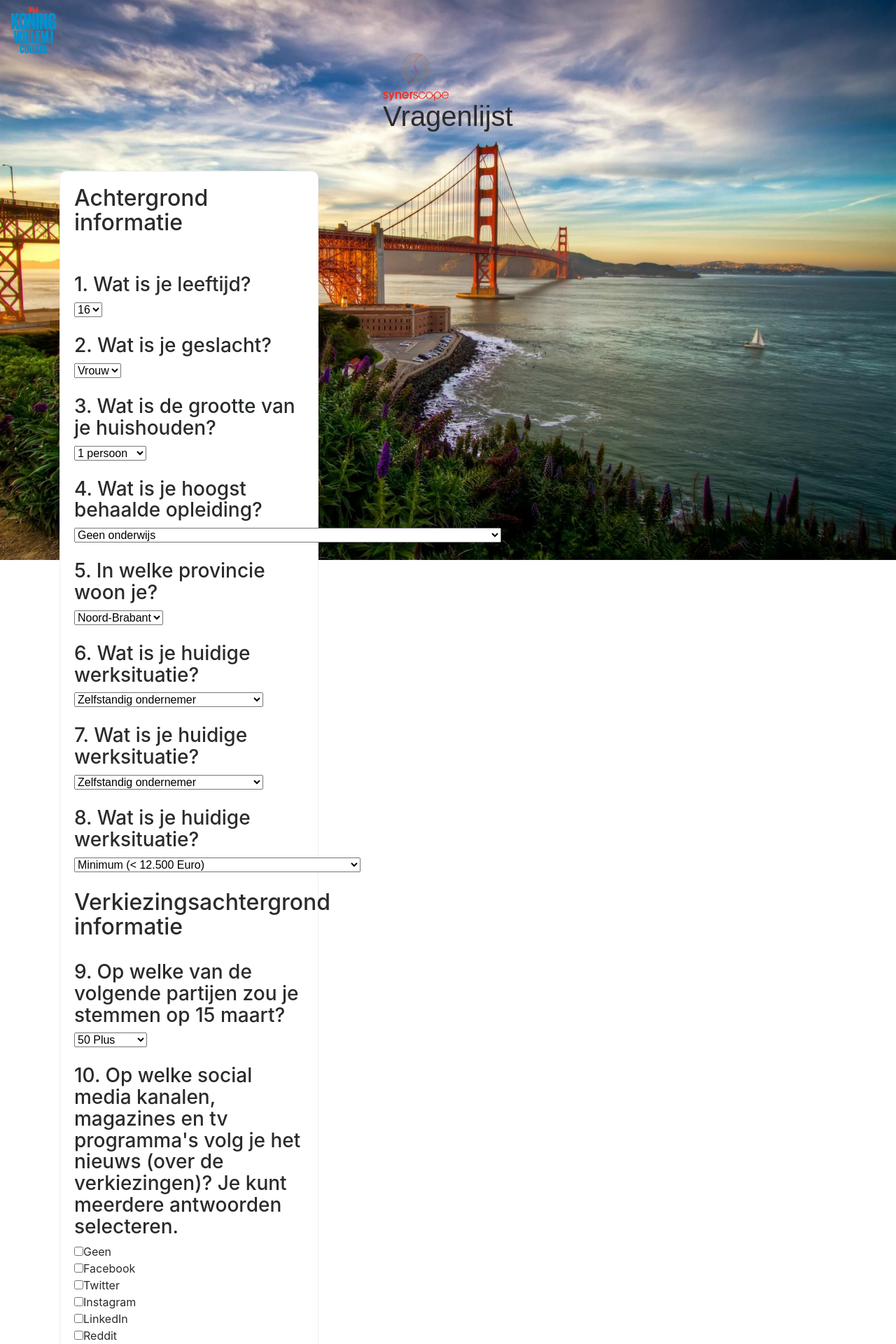
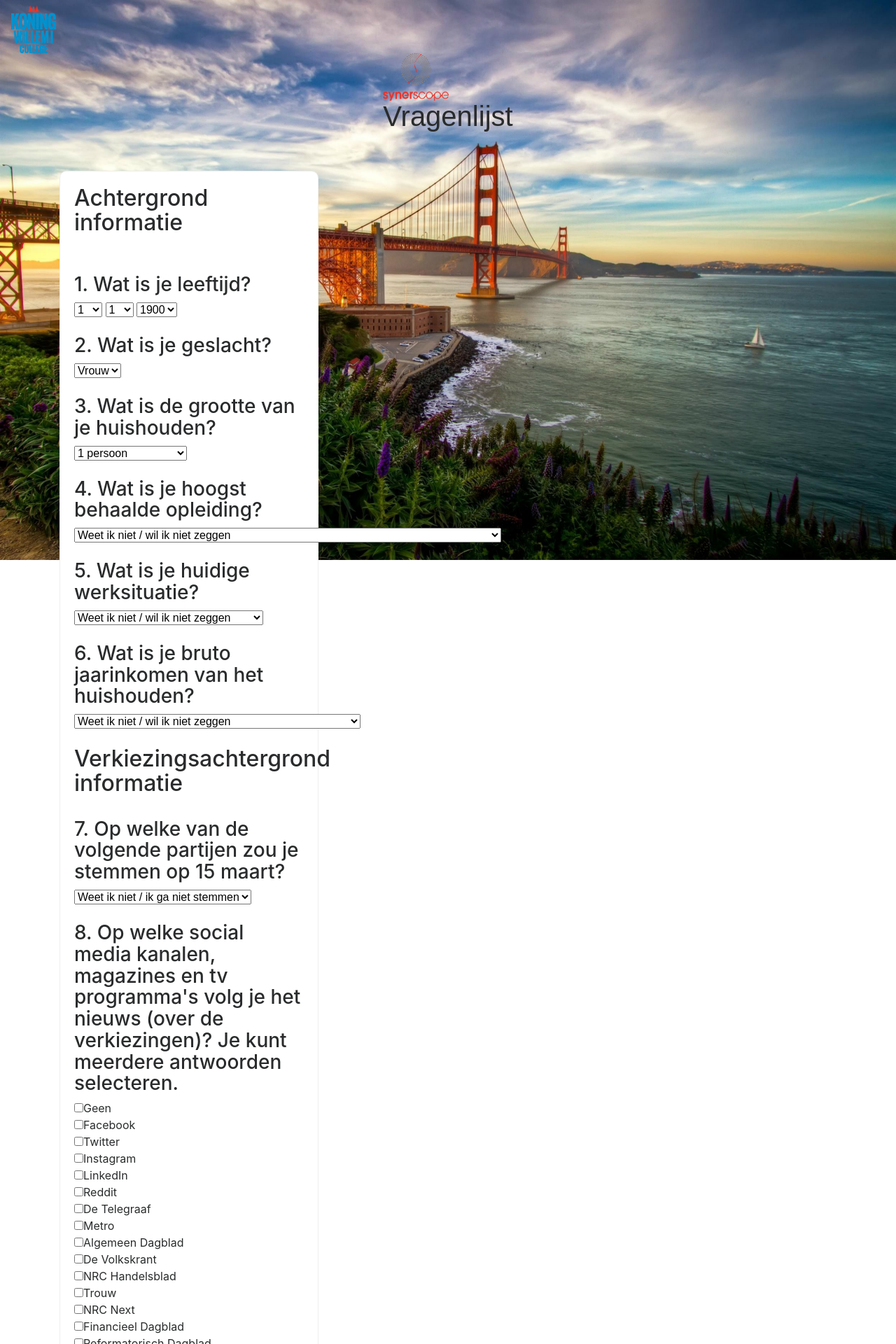
Before and after one commit to turanovic/stageRepo, a PHP site: page /php/backgroundinformation.php in a window 1280 px wide. Shown: the top 1920 px of the page at 70% size. Run offline with PHP 8.4, Linux system fonts and the light colour scheme; some libraries are stand-ins or nearby versions.

Commit message:
values veranderd achtergrond info

```diff
--- a/css/Style.css
+++ b/css/Style.css
@@ -47,7 +47,6 @@ button{
 
 
 
-
 /* OLD CSS CODE
 body {
 	background-image: url("http://cdn.pcwallart.com/images/san-francisco-wallpaper-3.jpg");
--- a/include/header.inc.php
+++ b/include/header.inc.php
@@ -6,16 +6,13 @@
 <!-- Bootstrap -->
 <link href="../css/bootstrap.min.css" rel="stylesheet">
 
+<!-- jQuery (necessary for Bootstrap's JavaScript plugins) -->
+<script src="https://ajax.googleapis.com/ajax/libs/jquery/1.12.4/jquery.min.js"></script>
+
+<!-- Include all compiled plugins (below), or include individual files as needed -->
+<script src="../js/bootstrap.min.js"></script>
+
 <!-- Custom Styling -->
 <link href="../css/Style.css" rel="stylesheet">
 
-<!-- jQuery (necessary for Bootstrap's JavaScript plugins) -->
-<script src="https://ajax.googleapis.com/ajax/libs/jquery/1.12.4/jquery.min.js"></script>
-<!-- Include all compiled plugins (below), or include individual files as needed -->
-<script src="../js/bootstrap.min.js"></script>
 <script src="../js/script.js"></script>
-
-<!-- js for datepicker age -->
-<script src="http://2008.kelvinluck.com/assets/jquery/datePicker/v2/demo/scripts/jquery.datePicker.js"></script>
-<!-- css for datepicker age -->
-<link href="http://2008.kelvinluck.com/assets/jquery/datePicker/v2/demo/styles/datePicker.css" rel="stylesheet">
--- a/php/backgroundinformation.php
+++ b/php/backgroundinformation.php
@@ -33,23 +33,51 @@
                 <br/>
                 <!-- question 1 -->
                 <h3>1. Wat is je leeftijd?</h3>
-                <select name="leeftijd">
 
-                    <!-- php for loop for inserting ages in dropdownlist -->
+                <select name="date_day" id="day_select">
                     <?php
+                        for ($day = 1; $day <= 31; $day++)
+                        {
+                                echo'<option value="' . $day . '">' . $day . '</option>';
+                        }
+                    ?>
+                </select>
+
+                <select name="date_month" id="month_select">
+                    <?php
+                        for ($month = 1; $month <= 12; $month++)
+                        {
+                                echo'<option value="' . $month . '">' . $month . '</option>';
+                        }
+                    ?>
+                </select>
+
+                <select name="date_year" id="year_select">
+                    <?php
+                        for ($year = 1900; $year <= 2005; $year++)
+                        {
+                                echo'<option value="' . $year . '">' . $year . '</option>';
+                        }
+                    ?>
+                </select>
+
+
+               <!--  <select name="leeftijd">
+                    php for loop for inserting ages in dropdownlist
+
                         for($i = 16; $i < 100; $i++){
                             echo'<option value="' . $i . '">' . $i . '</option>';
                         }
-                    ?>
-                </select>
+
+                </select>-->
 
                 <br/>
                 <br />
                 <!-- question 2 -->
                 <h3>2. Wat is je geslacht?</h3>
                 <select>
-                    <option value="Vrouw">Vrouw</option>
-                    <option value="Man">Man</option>
+                    <option value="V">Vrouw</option>
+                    <option value="M">Man</option>
                 </select>
 
                 <br/>
@@ -57,12 +85,12 @@
                 <!-- question 3 -->
                 <h3>3. Wat is de grootte van je huishouden?</h3>
                 <select>
-                    <option value="1 persoon">1 persoon</option>
-                    <option value="2 personen">2 personen</option>
-                    <option value="3 personen">3 personen</option>
-                    <option value="4 personen">4 personen</option>
-                    <option value="5 personen">5 personen</option>
-                    <option value="6 personen">6 personen</option>
+                    <option value="1">1 persoon</option>
+                    <option value="2">2 personen</option>
+                    <option value="3">3 personen</option>
+                    <option value="4">4 personen</option>
+                    <option value="5">5 personen</option>
+                    <option value="6">6 personen of meer</option>
                 </select>
 
                 <br/>
@@ -70,80 +98,48 @@
                 <!-- question 4 -->
                 <h3>4. Wat is je hoogst behaalde opleiding?</h3>
                 <select>
-                    <option value="Geen onderwijs">Geen onderwijs</option>
-                    <option value="Basisonderwijs">Basisonderwijs</option>
-                    <option value="LBO \ VBO \ VMBO (kader- en beroepsgerichte leerweg)">2:LBO \ VBO \ VMBO (kader- en beroepsgerichte leerweg)</option>
-                    <option value="MAVO \ eerste 3 jaar HAVO en VWO \ VMBO (theoretische en gemengde leerweg)">MAVO \ eerste 3 jaar HAVO en VWO \ VMBO (theoretische en gemengde leerweg)</option>
-                    <option value="MBO">MBO</option>l</option>
-                    <option value="HAVO en VWO bovenbouw \ WO en HBO propedeuse">HAVO en VWO bovenbouw \ WO en HBO propedeuse</option>
-                    <option value="HBO \ WO-bachelor of kandidaats">HBO \ WO-bachelor of kandidaats</option>
-                    <option value="WO-doctoraal of master">WO-doctoraal of master</option>
-                    <option value="Weet niet \ wil niet zeggen">Weet niet \ wil niet zeggen</option>
+                    <option value="0">Weet ik niet / wil ik niet zeggen</option>
+                    <option value="1">Geen onderwijs</option>
+                    <option value="2">Basisonderwijs</option>
+                    <option value="3">LBO / VBO / VMBO (kader- en beroepsgerichte leerweg)</option>
+                    <option value="4">MAVO / eerste 3 jaar HAVO en VWO / VMBO (theoretische en gemengde leerweg)</option>
+                    <option value="5">MBO</option>l</option>
+                    <option value="6">HAVO en VWO bovenbouw / WO en HBO propedeuse</option>
+                    <option value="7">HBO / WO-bachelor of kandidaats</option>
+                    <option value="8">WO-doctoraal of master</option>
+
                 </select>
 
                 <br/>
                 <br />
                 <!-- question 5 -->
-                <h3>5. In welke provincie woon je?</h3>
+                <h3>5. Wat is je huidige werksituatie?</h3>
                 <select>
-                     <option value="Noord-Brabant">Noord-Brabant</option>
-                     <option value="Gelderland">Gelderland</option>
-                     <option value="Limburg">Limburg</option>
-                     <option value="Utrecht">Utrecht</option>
-                     <option value="Zuid-holland">Zuid-holland</option>
-                     <option value="Noord-Holland">Noord-Holland</option>
-                     <option value="Zeeland">Zeeland</option>
-                     <option value="Flevoland">Flevoland</option>
-                     <option value="Overijssel">Overijssel</option>
-                     <option value="Drenthe">Drenthe</option>
-                     <option value="Groningen">Groningen</option>
-                     <option value="Friesland">Friesland</option>
+                    <option value="0">Weet ik niet / wil ik niet zeggen</option>
+                    <option value="1">Zelfstandig ondernemer</option>
+                    <option value="2">Werkzaam in loondienst</option>
+                    <option value="3">Werkzaam bij de overheid</option>
+                    <option value="4">Arbeidsongeschikt</option>
+                    <option value="5">Werkloos / werk-zoekend / bijstand</option>
+                    <option value="6">Gepensioneerd of VUT</option>
+                    <option value="7">Studerend / schoolgaand</option>
+                    <option value="8">Huisvrouw / huisman / anders</option>
+
                 </select>
 
                 <br/>
                 <br />
                 <!-- question 6 -->
-                <h3>6. Wat is je huidige werksituatie?</h3>
+                <h3>6. Wat is je bruto jaarinkomen van het huishouden?</h3>
                 <select>
-                    <option value="Zelfstandig ondernemer">Zelfstandig ondernemer</option>
-                    <option value="Werkzaam in loondienst">Werkzaam in loondienst</option>
-                    <option value="Werkzaam bij de overheid">Werkzaam bij de overheid</option>
-                    <option value="Arbeidsongeschikt">Arbeidsongeschikt</option>
-                    <option value="Werkloos \ werk-zoekend \ bijstand">Werkloos \ werk-zoekend \ bijstand</option>
-                    <option value="Gepensioneerd of VUT">Gepensioneerd of VUT</option>
-                    <option value="Studerend \ schoolgaand">Studerend \ schoolgaand</option>
-                    <option value="Huisvrouw \ huisman \ anders">Huisvrouw \ huisman \ anders</option>
-                    <option value="weet niet\wil niet zeggen">weet niet\wil niet zeggen</option>
-                </select>
+                    <option value="0">Weet ik niet / wil ik niet zeggen</option>
+                    <option value="1">Minimum (< 12.500 Euro)</option>
+                    <option value="2">Beneden modaal (12.500 - < 26.200)</option>
+                    <option value="3">Modaal (26.200 - < 38.800), inclusief negatief inkomen</option>
+                    <option value="4">1-2x Modaal (38.800 - < 65.000)</option>
+                    <option value="5">2x Modaal (65.000 - < 77.500)</option>
+                    <option value="6">Meer dan 2x modaal (>= 77.500)</option>
 
-                <br/>
-                <br />
-                <!-- question 7 -->
-                <h3>7. Wat is je huidige werksituatie?</h3>
-                <select>
-                    <option value="Zelfstandig ondernemer">Zelfstandig ondernemer</option>
-                    <option value="Werkzaam in loondienst">Werkzaam in loondienst</option>
-                    <option value="Werkzaam bij de overheid">Werkzaam bij de overheid</option>
-                    <option value="Arbeidsongeschikt">Arbeidsongeschikt</option>
-                    <option value="Werkloos \ werk-zoekend \ bijstand">Werkloos \ werk-zoekend \ bijstand</option>
-                    <option value="Gepensioneerd of VUT">Gepensioneerd of VUT</option>
-                    <option value="Studerend \ schoolgaand">Studerend \ schoolgaand</option>
-                    <option value="Huisvrouw \ huisman \ anders">Huisvrouw \ huisman \ anders</option>
-                    <option value="weet niet\wil niet zeggen">weet niet\wil niet zeggen</option>
-                </select>
-
-                <br/>
-                <br />
-                <!-- question 8 -->
-                <h3>8. Wat is je huidige werksituatie?</h3>
-                <select>
-                    <option value="Minimum (<12.500 Euro)">Minimum (< 12.500 Euro)</option>
-                    <option value="Beneden modaal (12.500 - < 26.200)">Beneden modaal (12.500 - < 26.200)</option>
-                    <option value="Modaal (26.200 - < 38.800), inclusief negatief inkomen">Modaal (26.200 - < 38.800), inclusief negatief inkomen</option>
-                    <option value="1-2x Modaal (38.800 - < 65.000)">1-2x Modaal (38.800 - < 65.000)</option>
-                    <option value="2x Modaal (65.000 - < 77.500)">2x Modaal (65.000 - < 77.500)</option>
-                    <option value="Meer dan 2x modaal (>= 77.500)T">Meer dan 2x modaal (>= 77.500)</option>
-                    <option value="Weet echt niet \ wil echt niet zeggen">Weet echt niet \ wil echt niet zeggen</option>
 
                 </select>
 
@@ -152,75 +148,78 @@
                 <!-- title -->
                 <h2>Verkiezingsachtergrond informatie</h2>
                 <br />
-                <!-- question 9 -->
-                <h3>9. Op welke van de volgende partijen zou je stemmen op 15 maart?</h3>
+                <!-- question 7 -->
+                <h3>7. Op welke van de volgende partijen zou je stemmen op 15 maart?</h3>
                 <select>
-                    <option value="50 Plus">50 Plus</option>
-                    <option value="CDA">CDA</option>
-                    <option value="D66">D66</option>
-                    <option value="GroenLinks">GroenLinks</option>
-                    <option value="PvdA">PvdA</option>
-                    <option value="PVV">PVV</option>
-                    <option value="VVD">VVD</option>
-                    <option value="SP">SP</option>
+                    <option value="0">Weet ik niet / ik ga niet stemmen</option>
+                    <option value="1">50 Plus (Henk Krol)</option>
+                    <option value="2">CDA (Sybrand Buma)</option>
+                    <option value="3">D66 (Alexander Pechtold)</option>
+                    <option value="4">GroenLinks (Jesse Klaver)</option>
+                    <option value="5">PvdA (Lodewijk Asscher)</option>
+                    <option value="6">PVV (Geert Wilders)</option>
+                    <option value="7">VVD (Mark Rutte)</option>
+                    <option value="8">SP (Emiel Roemer)</option>
                 </select>
 
                 <br/>
                 <br />
-                <!-- question 10 -->
-                <h3>10. Op welke social media kanalen, magazines en tv programma's volg je het nieuws (over de verkiezingen)? Je kunt meerdere antwoorden selecteren.</h3>
-                <input type="checkbox" name="nieuwsvolgen_socialmedia" value="Geen">Geen<br>
-                <input type="checkbox" name="nieuwsvolgen_socialmedia" value="Facebook">Facebook<br>
-                <input type="checkbox" name="nieuwsvolgen_socialmedia" value="Twitter">Twitter<br>
-                <input type="checkbox" name="nieuwsvolgen_socialmedia" value="Instagram">Instagram<br>
-                <input type="checkbox" name="nieuwsvolgen_socialmedia" value="LinkedIn">LinkedIn<br>
-                <input type="checkbox" name="nieuwsvolgen_socialmedia" value="Reddit">Reddit<br>
+                <!-- question 8 -->
+                <h3>8. Op welke social media kanalen, magazines en tv programma's volg je het nieuws (over de verkiezingen)? Je kunt meerdere antwoorden selecteren.</h3>
+                <input type="checkbox" name="0" value="Geen">Geen<br>
+                <input type="checkbox" name="1" value="Facebook">Facebook<br>
+                <input type="checkbox" name="2" value="Twitter">Twitter<br>
+                <input type="checkbox" name="3" value="Instagram">Instagram<br>
+                <input type="checkbox" name="4" value="LinkedIn">LinkedIn<br>
+                <input type="checkbox" name="5" value="Reddit">Reddit<br>
 
-                <input type="checkbox" name="nieuwsvolgen_newspapers" value="De Telegraaf">De Telegraaf<br>
-                <input type="checkbox" name="nieuwsvolgen_newspapers" value="Metro">Metro<br>
-                <input type="checkbox" name="nieuwsvolgen_newspapers" value="Algemeen Dagblad">Algemeen Dagblad<br>
-                <input type="checkbox" name="nieuwsvolgen_newspapers" value="De Volkskrant">De Volkskrant<br>
-                <input type="checkbox" name="nieuwsvolgen_newspapers" value="NRC Handelsblad">NRC Handelsblad<br>
-                <input type="checkbox" name="nieuwsvolgen_newspapers" value="Trouw">Trouw<br>
-                <input type="checkbox" name="nieuwsvolgen_newspapers" value="NRC Next">NRC Next<br>
-                <input type="checkbox" name="nieuwsvolgen_newspapers" value="Financieel Dagblad">Financieel Dagblad<br>
-                <input type="checkbox" name="nieuwsvolgen_newspapers" value="Reformatorisch Dagblad">Reformatorisch Dagblad<br>
-                <input type="checkbox" name="nieuwsvolgen_newspapers" value="De Gelderlander">De Gelderlander<br>
-                <input type="checkbox" name="nieuwsvolgen_newspapers" value="Dagblad van het Noorden">Dagblad van het Noorden<br>
-                <input type="checkbox" name="nieuwsvolgen_newspapers" value="Noordhollands Dagblad">Noordhollands Dagblad<br>
-                <input type="checkbox" name="nieuwsvolgen_newspapers" value="De Stentor">De Stentor<br>
-                <input type="checkbox" name="nieuwsvolgen_newspapers" value="Dagblad de Limburger">Dagblad de Limburger<br>
-                <input type="checkbox" name="nieuwsvolgen_newspapers" value="Brabants Dagblad">Brabants Dagblad<br>
-                <input type="checkbox" name="nieuwsvolgen_newspapers" value="De Twentsche Courant">De Twentsche Courant<br>
-                <input type="checkbox" name="nieuwsvolgen_newspapers" value="BN/De Stem">BN/De Stem<br>
-                <input type="checkbox" name="nieuwsvolgen_newspapers" value="Eindhovens Dagblad">Eindhovens Dagblad<br>
-                <input type="checkbox" name="nieuwsvolgen_newspapers" value="Leeuwarder Courant">Leeuwarder Courant<br>
+                <input type="checkbox" name="6" value="De Telegraaf">De Telegraaf<br>
+                <input type="checkbox" name="7" value="Metro">Metro<br>
+                <input type="checkbox" name="8" value="Algemeen Dagblad">Algemeen Dagblad<br>
+                <input type="checkbox" name="9" value="De Volkskrant">De Volkskrant<br>
+                <input type="checkbox" name="10" value="NRC Handelsblad">NRC Handelsblad<br>
+                <input type="checkbox" name="11" value="Trouw">Trouw<br>
+                <input type="checkbox" name="12" value="NRC Next">NRC Next<br>
+                <input type="checkbox" name="13" value="Financieel Dagblad">Financieel Dagblad<br>
+                <input type="checkbox" name="14" value="Reformatorisch Dagblad">Reformatorisch Dagblad<br>
+                <input type="checkbox" name="15" value="De Gelderlander">De Gelderlander<br>
+                <input type="checkbox" name="16" value="Dagblad van het Noorden">Dagblad van het Noorden<br>
+                <input type="checkbox" name="17" value="Noordhollands Dagblad">Noordhollands Dagblad<br>
+                <input type="checkbox" name="18" value="De Stentor">De Stentor<br>
+                <input type="checkbox" name="19" value="Dagblad de Limburger">Dagblad de Limburger<br>
+                <input type="checkbox" name="20" value="Brabants Dagblad">Brabants Dagblad<br>
+                <input type="checkbox" name="21" value="De Twentsche Courant">De Twentsche Courant<br>
+                <input type="checkbox" name="22" value="BN/De Stem">BN/De Stem<br>
+                <input type="checkbox" name="23" value="Eindhovens Dagblad">Eindhovens Dagblad<br>
+                <input type="checkbox" name="24" value="Leeuwarder Courant">Leeuwarder Courant<br>
 
-                <input type="checkbox" name="nieuwsvolgen_tvshows" value="NOS Journaal">NOS Journaal<br>
-                <input type="checkbox" name="nieuwsvolgen_socialmedia" value="Wereld Draait Door">Wereld Draait Door<br>
-                <input type="checkbox" name="nieuwsvolgen_socialmedia" value="EenVandaag">EenVandaag<br>
-                <input type="checkbox" name="nieuwsvolgen_socialmedia" value="Hart van Nederland">Hart van Nederland<br>
-                <input type="checkbox" name="nieuwsvolgen_socialmedia" value="RTL Boulevard">RTL Boulevard<br>
-                <input type="checkbox" name="nieuwsvolgen_socialmedia" value="RTL Nieuws">RTL Nieuws<br>
-                <input type="checkbox" name="nieuwsvolgen_socialmedia" value="RTL Late Night">RTL Late Night<br>
-                <input type="checkbox" name="nieuwsvolgen_socialmedia" value="Zondag met Lubach">Zondag met Lubach<br>
-                <input type="checkbox" name="nieuwsvolgen_socialmedia" value="Editie NL">Editie NL<br>
-                <input type="checkbox" name="nieuwsvolgen_socialmedia" value="Shownieuws">Shownieuws<br>
-                <input type="checkbox" name="nieuwsvolgen_socialmedia" value="Nieuwsuur">Nieuwsuur<br>
+                <input type="checkbox" name="25" value="NOS Journaal">NOS Journaal<br>
+                <input type="checkbox" name="26" value="Wereld Draait Door">Wereld Draait Door<br>
+                <input type="checkbox" name="27" value="EenVandaag">EenVandaag<br>
+                <input type="checkbox" name="28" value="Hart van Nederland">Hart van Nederland<br>
+                <input type="checkbox" name="29" value="RTL Boulevard">RTL Boulevard<br>
+                <input type="checkbox" name="30" value="RTL Nieuws">RTL Nieuws<br>
+                <input type="checkbox" name="31" value="RTL Late Night">RTL Late Night<br>
+                <input type="checkbox" name="32" value="Zondag met Lubach">Zondag met Lubach<br>
+                <input type="checkbox" name="33" value="Editie NL">Editie NL<br>
+                <input type="checkbox" name="34" value="Shownieuws">Shownieuws<br>
+                <input type="checkbox" name="35" value="Nieuwsuur">Nieuwsuur<br>
 
 
 
                 <br />
                 <br />
+
+                <!-- TO DO: leeftijd datum checken op geldigheid als op knop wordt gedrukt -->
                 <div class="form-actions">
                     <a href="./questionlist.php">
-                    <button type="button" onclick="alertLeeftijd()"></button>
-
+                    <!--<button type="button" onclick="alertLeeftijd()"></button>-->
+                    <input type="submit" value="Gegevens opslaan en doorgaan naar de vragen" />
                     </a>
 
-                    <!-- TEST
-                    <input type="submit" value="Gegevens opslaan en doorgaan naar de vragen" onclick="insert()" />
-                    -->
+
+
+
                 </div>
 
             </form>
```
Also changed, not shown: js/script.js (line endings or trailing spaces).
